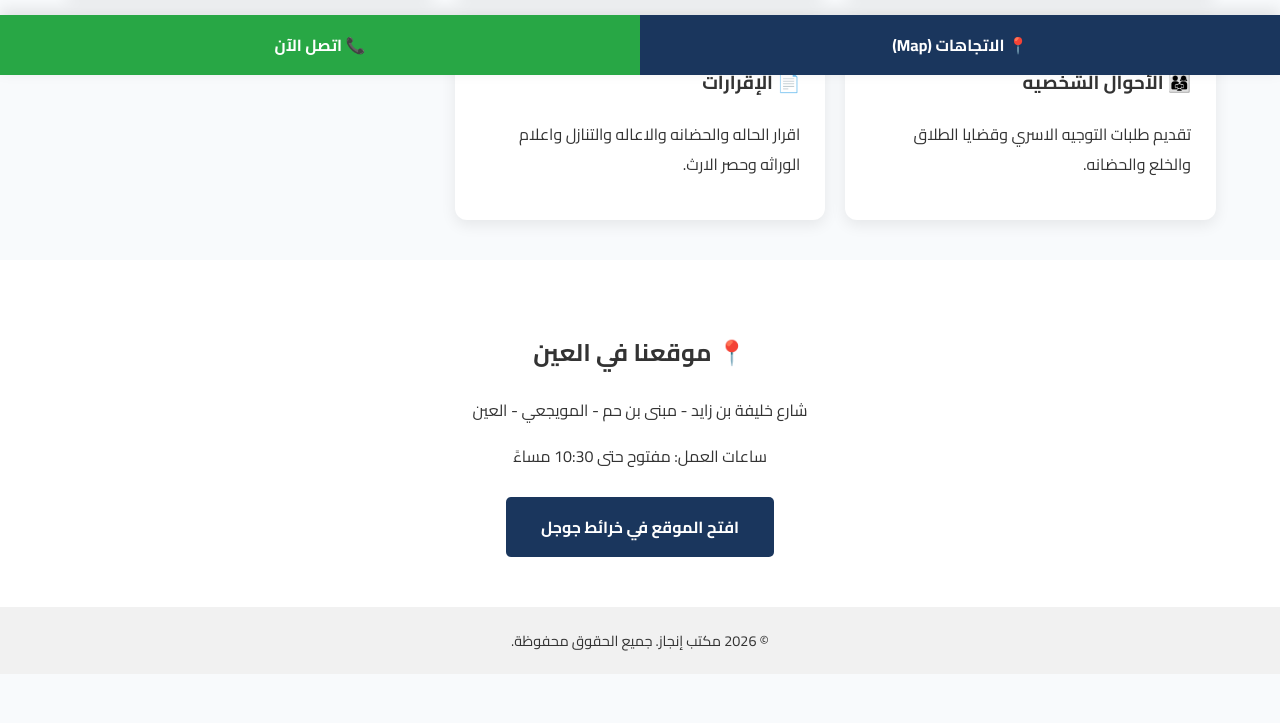
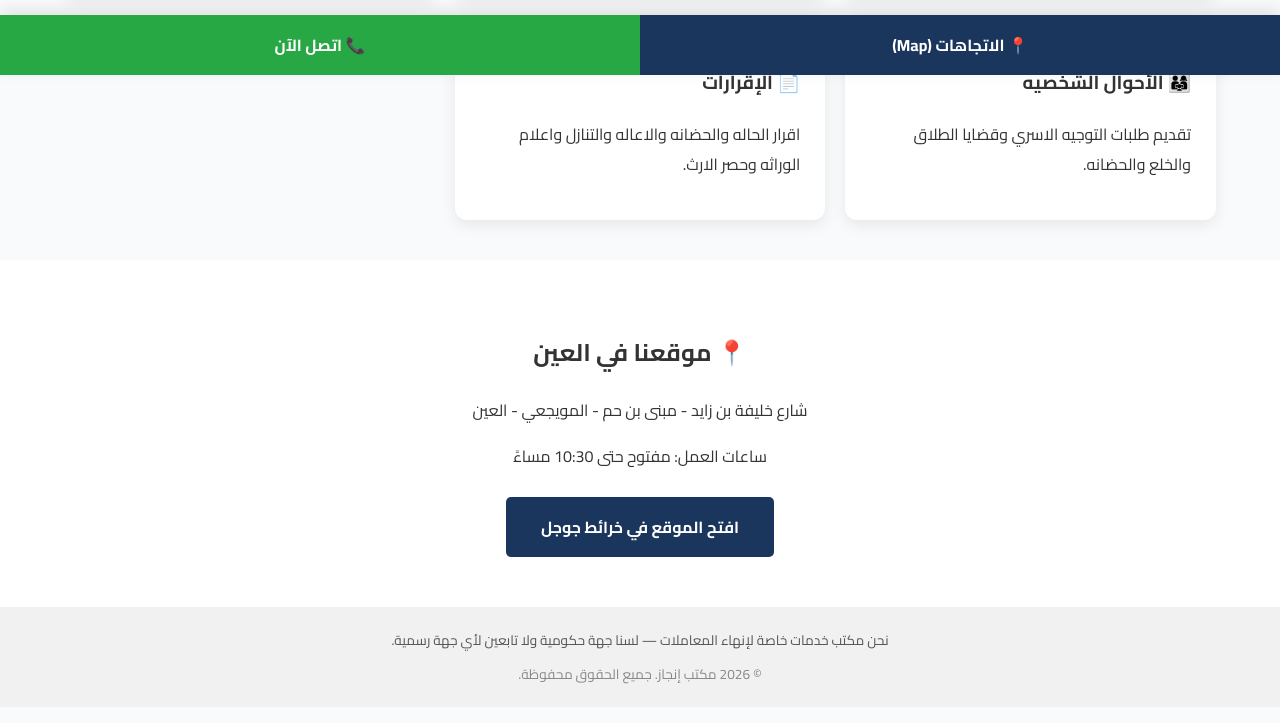
Before and after one commit to falakmaps-star/injaz, a plain HTML site: page index.html in a window 1280 px wide. Shown: the part 725-1448 px from the top of the page. Drawn offline with Linux system fonts and the light colour scheme.

Commit message:
Add disclaimer: private service, not government

```diff
--- a/index.html
+++ b/index.html
@@ -169,8 +169,9 @@
         <a href="https://maps.app.goo.gl/PiUdK8RCrQVkKqEm9" target="_blank" class="cta-button" style="background: var(--primary);">افتح الموقع في خرائط جوجل</a>
     </section>
 
-    <footer style="text-align: center; padding: 20px; background: #f1f1f1; font-size: 0.9rem;">
-        © 2026 مكتب إنجاز. جميع الحقوق محفوظة.
+    <footer style="text-align: center; padding: 20px; background: #f1f1f1; font-size: 0.85rem;">
+        <p style="margin: 0 0 8px 0; color: #555;">نحن مكتب خدمات خاصة لإنهاء المعاملات — لسنا جهة حكومية ولا تابعين لأي جهة رسمية.</p>
+        <p style="margin: 0; color: #888;">© 2026 مكتب إنجاز. جميع الحقوق محفوظة.</p>
     </footer>
 
     <div class="sticky-contact">
```
